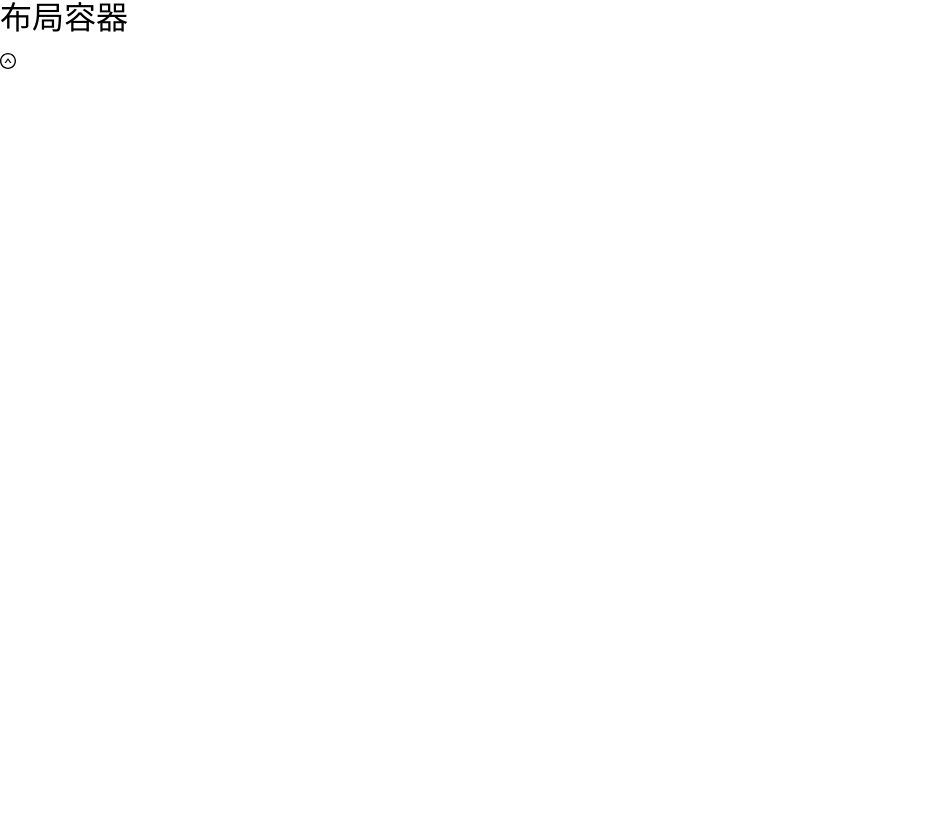
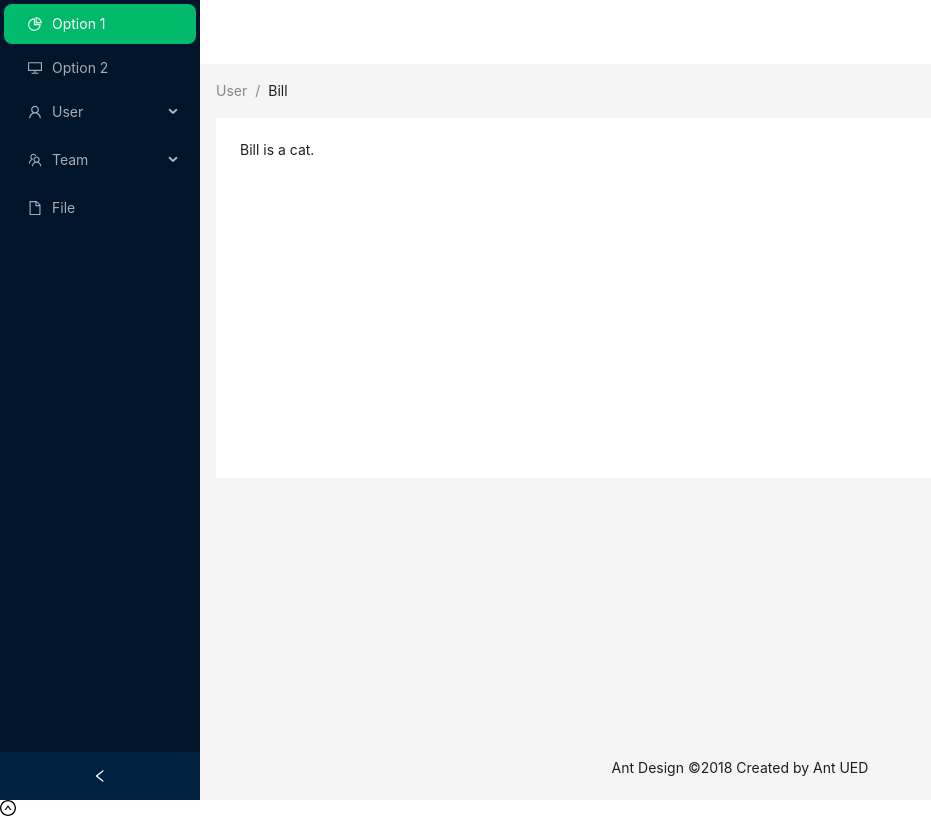
Before and after one commit to zhen237/vehicle-logistics-management-system, a Vue app: page /#/home in a window 1280 px wide. Before the commit this address led to /#/user. Shown: the whole page, without its empty margins (0-931 px from the left). Built offline with nearby package versions, Linux system fonts and the light colour scheme.

Commit message:
layout界面

```diff
--- a/src/views/Layout/index.vue
+++ b/src/views/Layout/index.vue
@@ -1,13 +1,90 @@
 <template>
-  <div>
-<h1>布局容器</h1>
-  </div>
+  <a-layout style="min-height: 100vh">
+    <a-layout-sider v-model:collapsed="collapsed" collapsible>
+      <div class="logo" />
+      <a-menu v-model:selectedKeys="selectedKeys" theme="dark" mode="inline">
+        <a-menu-item key="1">
+          <pie-chart-outlined />
+          <span>Option 1</span>
+        </a-menu-item>
+        <a-menu-item key="2">
+          <desktop-outlined />
+          <span>Option 2</span>
+        </a-menu-item>
+        <a-sub-menu key="sub1">
+          <template #title>
+            <span>
+              <user-outlined />
+              <span>User</span>
+            </span>
+          </template>
+          <a-menu-item key="3">Tom</a-menu-item>
+          <a-menu-item key="4">Bill</a-menu-item>
+          <a-menu-item key="5">Alex</a-menu-item>
+        </a-sub-menu>
+        <a-sub-menu key="sub2">
+          <template #title>
+            <span>
+              <team-outlined />
+              <span>Team</span>
+            </span>
+          </template>
+          <a-menu-item key="6">Team 1</a-menu-item>
+          <a-menu-item key="8">Team 2</a-menu-item>
+        </a-sub-menu>
+        <a-menu-item key="9">
+          <file-outlined />
+          <span>File</span>
+        </a-menu-item>
+      </a-menu>
+    </a-layout-sider>
+    <a-layout>
+      <a-layout-header style="background: #fff; padding: 0" />
+      <a-layout-content style="margin: 0 16px">
+        <a-breadcrumb style="margin: 16px 0">
+          <a-breadcrumb-item>User</a-breadcrumb-item>
+          <a-breadcrumb-item>Bill</a-breadcrumb-item>
+        </a-breadcrumb>
+        <div :style="{ padding: '24px', background: '#fff', minHeight: '360px' }">
+          Bill is a cat.
+        </div>
+      </a-layout-content>
+      <a-layout-footer style="text-align: center">
+        Ant Design ©2018 Created by Ant UED
+      </a-layout-footer>
+    </a-layout>
+  </a-layout>
 </template>
+<script>
+import { PieChartOutlined, DesktopOutlined, UserOutlined, TeamOutlined, FileOutlined } from '@ant-design/icons-vue';
+import { defineComponent, ref } from 'vue';
+export default defineComponent({
+  components: {
+    PieChartOutlined,
+    DesktopOutlined,
+    UserOutlined,
+    TeamOutlined,
+    FileOutlined,
+  },
+  data() {
+    return {
+      collapsed: ref(false),
+      selectedKeys: ref(['1']),
+    };
+  },
+});
+</script>
+<style>
+#components-layout-demo-side .logo {
+  height: 32px;
+  margin: 16px;
+  background: rgba(255, 255, 255, 0.3);
+}
 
-<script setup>
-
-</script>
-
-<style lang="scss" scoped>
-
+.site-layout .site-layout-background {
+  background: #fff;
+}
+[data-theme='dark'] .site-layout .site-layout-background {
+  background: #141414;
+}
 </style>
```
